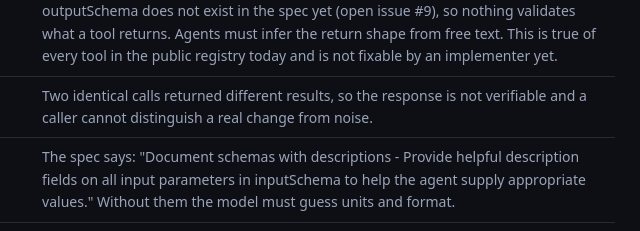
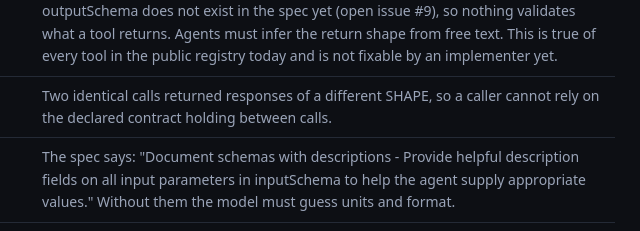
Before and after one commit to Sudin88/webmcp-readiness, a website: page site/index.html in a window 1280 px wide. Shown: the part 567-798 px from the top of the page, 505-1145 px from the left. Drawn offline with Linux system fonts and the light colour scheme.

Commit message:
Regenerate report with the shape-based determinism wording

```diff
--- a/site/index.html
+++ b/site/index.html
@@ -64,7 +64,7 @@ the tool claimed.</p>
 <table>
 <tr><th>Rule</th><th>Severity</th><th>Findings</th><th>What it means</th></tr>
 <tr><td style="white-space:nowrap"><code>output-schema-declared</code></td><td><span class="pill p-info">info</span></td><td class="mono" style="white-space:nowrap">114</td><td class="muted">outputSchema does not exist in the spec yet (open issue #9), so nothing validates what a tool returns. Agents must infer the return shape from free text. This is true of every tool in the public registry today and is not fixable by an implementer yet.</td></tr>
-<tr><td style="white-space:nowrap"><code>deterministic</code></td><td><span class="pill p-med">medium</span></td><td class="mono" style="white-space:nowrap">3</td><td class="muted">Two identical calls returned different results, so the response is not verifiable and a caller cannot distinguish a real change from noise.</td></tr>
+<tr><td style="white-space:nowrap"><code>deterministic</code></td><td><span class="pill p-med">medium</span></td><td class="mono" style="white-space:nowrap">3</td><td class="muted">Two identical calls returned responses of a different SHAPE, so a caller cannot rely on the declared contract holding between calls.</td></tr>
 <tr><td style="white-space:nowrap"><code>schema-fields-documented</code></td><td><span class="pill p-med">medium</span></td><td class="mono" style="white-space:nowrap">9</td><td class="muted">The spec says: &quot;Document schemas with descriptions - Provide helpful description fields on all input parameters in inputSchema to help the agent supply appropriate values.&quot; Without them the model must guess units and format.</td></tr>
 <tr><td style="white-space:nowrap"><code>tool-budget</code></td><td><span class="pill p-med">medium</span></td><td class="mono" style="white-space:nowrap">1</td><td class="muted">The spec warns that every registered tool consumes context, adds latency, and increases tool confusion. Register tools dynamically by page state instead of all at once.</td></tr>
 <tr><td style="white-space:nowrap"><code>tolerates-valid-args</code></td><td><span class="pill p-hi">high</span></td><td class="mono" style="white-space:nowrap">8</td><td class="muted">The probe synthesises arguments strictly from the declared inputSchema. If the call still fails, the schema under-describes the real constraints and an agent has no way to discover the true rule except by failing.</td></tr>
```
